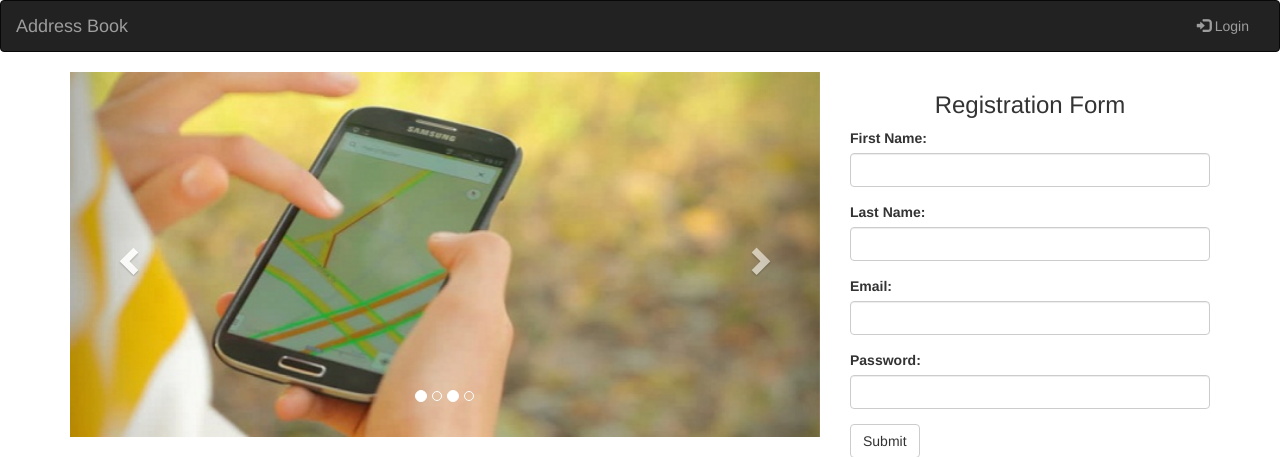
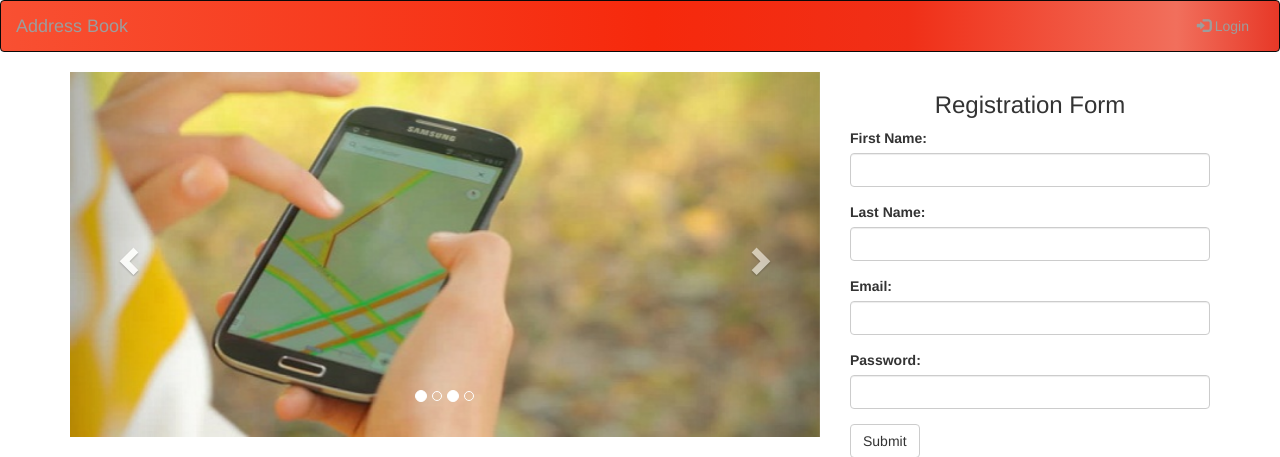
Before and after one commit to VITDINDIA/Address-Book-2, a PHP site: page / in a window 1280 px wide. Shown: the top 457 px of the page. Run offline with PHP 8.4, Linux system fonts and the light colour scheme.

Commit message:
navigation color changed

```diff
--- a/index.php
+++ b/index.php
@@ -10,10 +10,19 @@ include("registration.php");
   <link rel="stylesheet" href="http://maxcdn.bootstrapcdn.com/bootstrap/3.3.7/css/bootstrap.min.css">
   <script src="https://ajax.googleapis.com/ajax/libs/jquery/1.12.4/jquery.min.js"></script>
   <script src="http://maxcdn.bootstrapcdn.com/bootstrap/3.3.7/js/bootstrap.min.js"></script>
-  <style>
+  <style type ="text/css">
+  .navbar-inverse{
+ background: rgba(248,80,50,1);
+background: -moz-linear-gradient(left, rgba(248,80,50,1) 0%, rgba(246,41,12,1) 51%, rgba(240,47,23,1) 71%, rgba(241,111,92,1) 92%, rgba(231,56,39,1) 100%);
+background: -webkit-gradient(left top, right top, color-stop(0%, rgba(248,80,50,1)), color-stop(51%, rgba(246,41,12,1)), color-stop(71%, rgba(240,47,23,1)), color-stop(92%, rgba(241,111,92,1)), color-stop(100%, rgba(231,56,39,1)));
+background: -webkit-linear-gradient(left, rgba(248,80,50,1) 0%, rgba(246,41,12,1) 51%, rgba(240,47,23,1) 71%, rgba(241,111,92,1) 92%, rgba(231,56,39,1) 100%);
+background: -o-linear-gradient(left, rgba(248,80,50,1) 0%, rgba(246,41,12,1) 51%, rgba(240,47,23,1) 71%, rgba(241,111,92,1) 92%, rgba(231,56,39,1) 100%);
+background: -ms-linear-gradient(left, rgba(248,80,50,1) 0%, rgba(246,41,12,1) 51%, rgba(240,47,23,1) 71%, rgba(241,111,92,1) 92%, rgba(231,56,39,1) 100%);
+background: linear-gradient(to right, rgba(248,80,50,1) 0%, rgba(246,41,12,1) 51%, rgba(240,47,23,1) 71%, rgba(241,111,92,1) 92%, rgba(231,56,39,1) 100%);
+filter: progid:DXImageTransform.Microsoft.gradient( startColorstr='#f85032', endColorstr='#e73827', GradientType=1 );}
     /* Add a gray background color and some padding to the footer */
     footer {
-      background-color: #f2f2f2;
+      background-color: #yellow;
       padding: 25px;
     }
 
@@ -28,7 +37,7 @@ include("registration.php");
         display: none;
       }
     }
-  </style>
+  </style >
 </head>
 <body>
 
```
